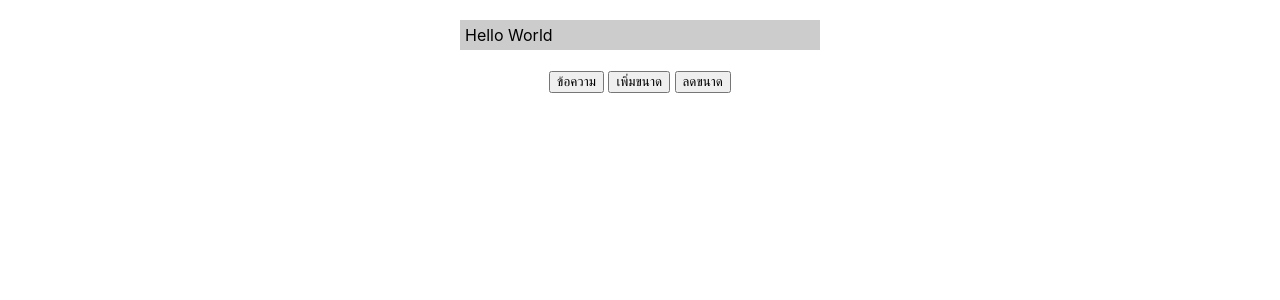
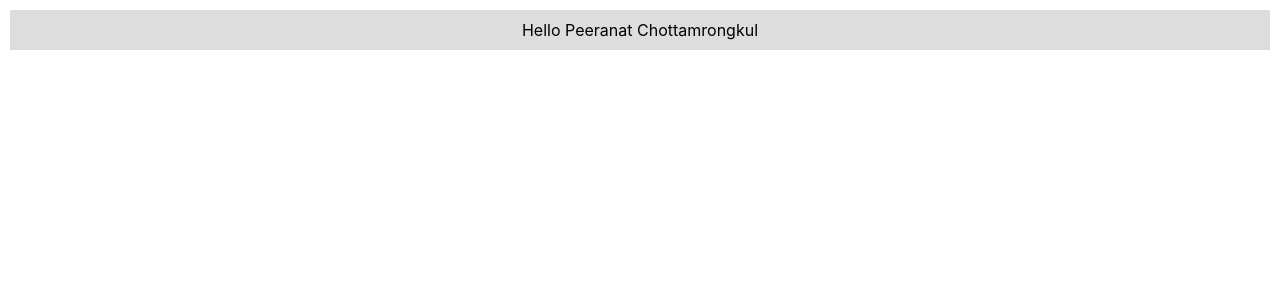
Before and after one commit to nine009yu/app1, a React (Create React App) app: page / in a window 1280 px wide. Shown: the top 300 px of the page. Built offline with nearby package versions, Linux system fonts and the light colour scheme.

Commit message:
Context-func
Context-func

```diff
--- a/src/App.js
+++ b/src/App.js
@@ -1,9 +1,16 @@
 import React from "react";
-import MessageBox from "./state-func";
+import {userContext} from "./context"
+import Content from "./context-content";
 
 function App() {
 
-  return <MessageBox/>
+  return (
+        <userContext.Provider value={' Peeranat Chottamrongkul'}>
+          <Content/>
+        </userContext.Provider>
+
+
+    )
 
 }
 
--- /dev/null
+++ b/src/context-content.js
@@ -0,0 +1,19 @@
+import React from "react";
+import {userContext} from "./context";
+
+export default function Content(){
+    let user = React.useContext(userContext)
+
+    const contentStyle={
+        backgroundColor:'#ddd',
+        textAlign:'center',
+        margin:10,
+        padding:10
+    }
+
+    return(
+        <div style={contentStyle}>
+            Hello{user}
+        </div>
+    )
+}
--- /dev/null
+++ b/src/context.js
@@ -0,0 +1,4 @@
+
+import React ,{createContext} from 'react'
+
+export const userContext = createContext()
```
